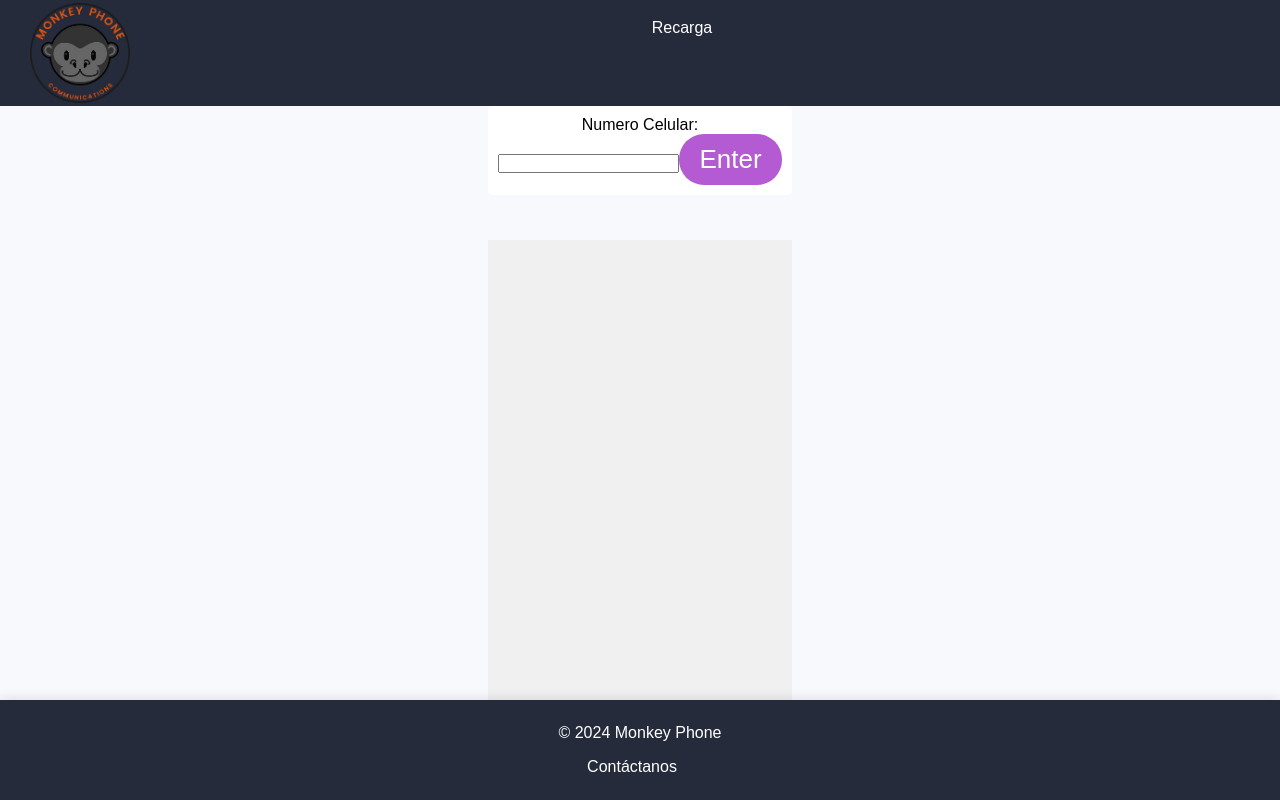
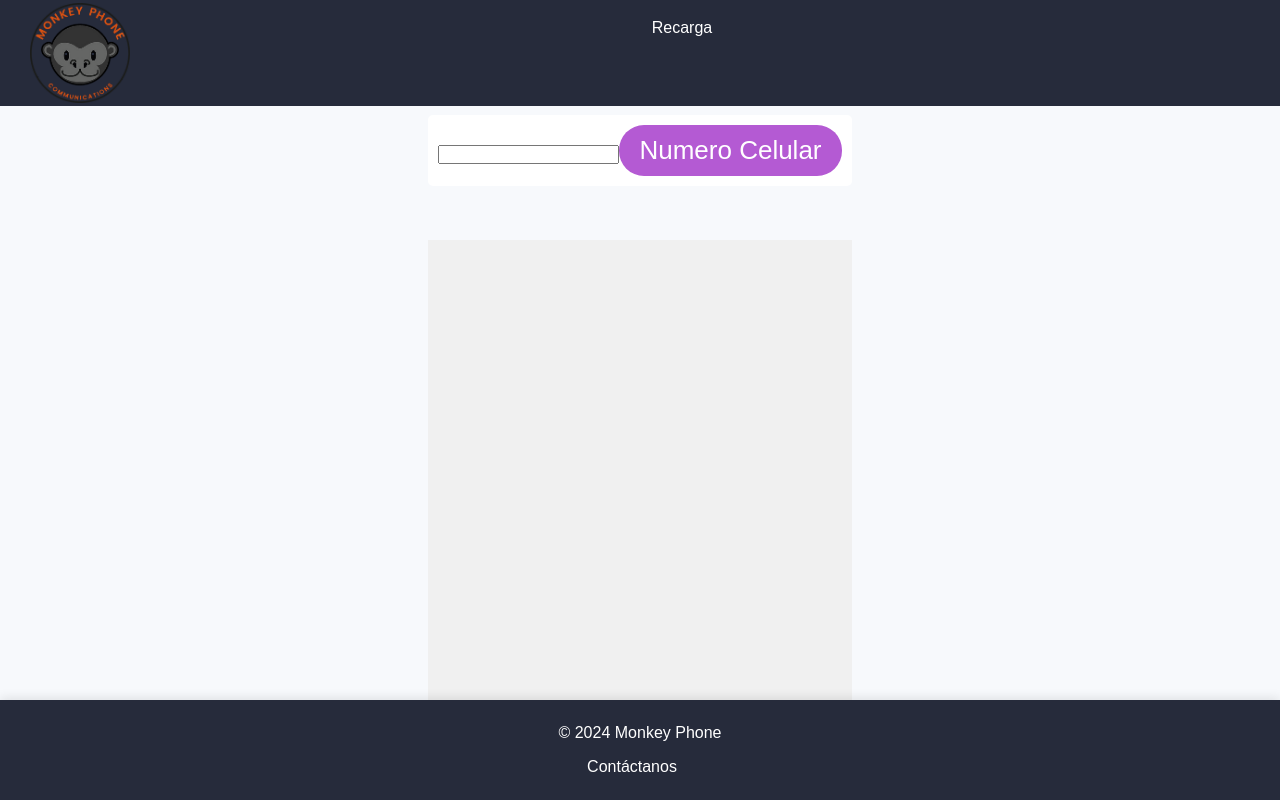
Before and after one commit to benjamin77834/bankmonkey, a React (Create React App) app: page / in a window 1280 px wide. Built offline with nearby package versions, Linux system fonts and the light colour scheme; no server answers; what aws-amplify would draw is missing.

Commit message:
modified:   src/App.js

```diff
--- a/src/App.js
+++ b/src/App.js
@@ -119,7 +119,7 @@ function App() {
       <form onSubmit={handleSubmit}>
 
 
-          <p>Numero Celular:</p>
+
           <input
             type="text"
             name="name"
@@ -128,7 +128,7 @@ function App() {
           />
 
         <button className="orange-button" disabled={isLoading} align="center">
-          {isLoading ? 'Enviando...' : 'Enter'}
+          {isLoading ? 'Enviando...' : 'Numero Celular'}
         </button>
 
         </form>
```
